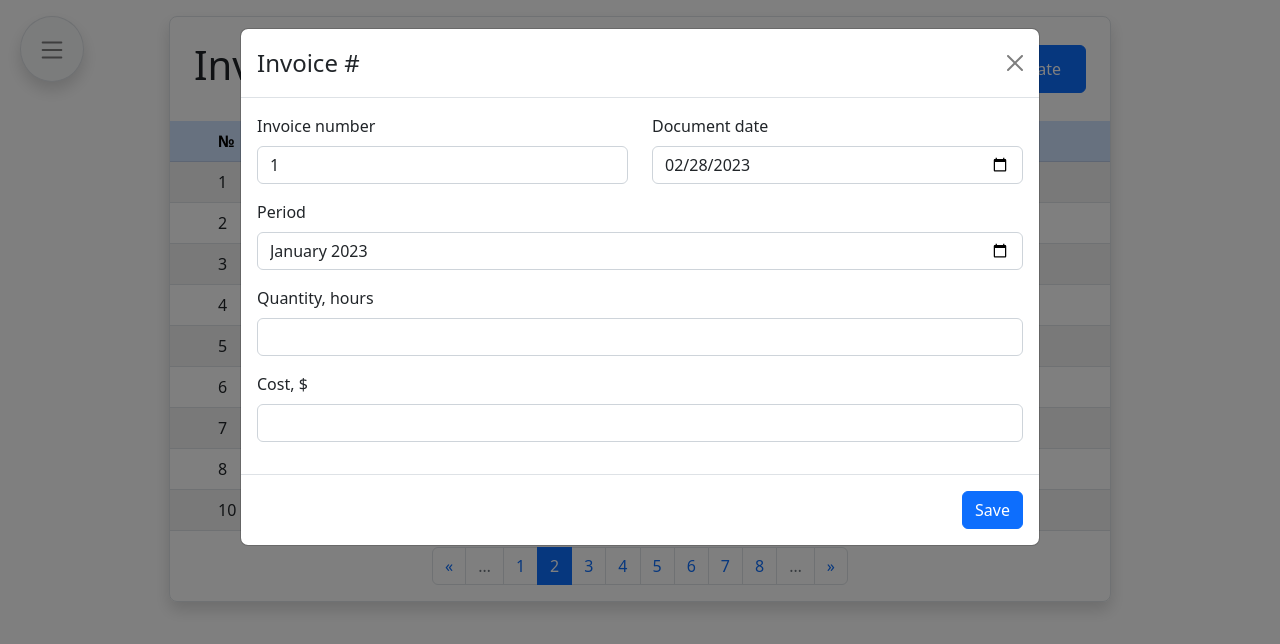
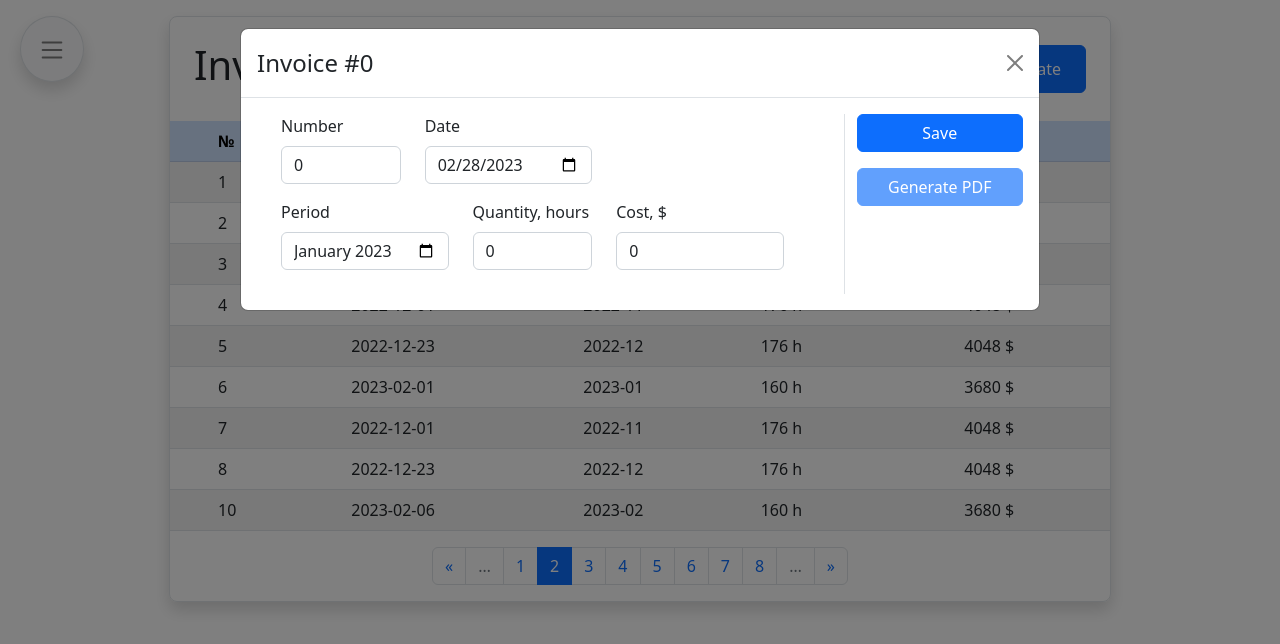
Before and after one commit to Ekaterina41/invoices, a React (Create React App) app: page / in a window 1280 px wide. Both pictures are taken after a click on the button "Create". Shown: the top 644 px of the page. Built offline with nearby package versions, Linux system fonts and the light colour scheme.

Commit message:
Open modal to create/update

```diff
--- a/src/App.js
+++ b/src/App.js
@@ -5,17 +5,22 @@ import { PlusLg, List } from "react-bootstrap-icons";
 import 'bootstrap/dist/css/bootstrap.css';
 
 function App() {
-  const invoices  = [
-    { id: 1, number: 1, date: '2022-12-01', period: 'Nov 2022', quantity: 176, cost: 4048.00 },
-    { id: 2, number: 2, date: '2022-12-23', period: 'Dec 2022', quantity: 176, cost: 4048.00 },
-    { id: 3, number: 3, date: '2023-02-01', period: 'Jan 2023', quantity: 160, cost: 3680.00 },
-    { id: 4, number: 4, date: '2022-12-01', period: 'Nov 2022', quantity: 176, cost: 4048.00 },
-    { id: 5, number: 5, date: '2022-12-23', period: 'Dec 2022', quantity: 176, cost: 4048.00 },
-    { id: 6, number: 6, date: '2023-02-01', period: 'Jan 2023', quantity: 160, cost: 3680.00 },
-    { id: 7, number: 7, date: '2022-12-01', period: 'Nov 2022', quantity: 176, cost: 4048.00 },
-    { id: 8, number: 8, date: '2022-12-23', period: 'Dec 2022', quantity: 176, cost: 4048.00 },
-    { id: 10, number: 10, date: '2023-02-06', period: 'Feb 2023', quantity: 160, cost: 3680.00 }
-  ];
+  const [invoices, setInvoices] = useState([
+    { id: 1, number: 1, date: '2022-12-01', period: '2022-11', quantity: 176, cost: 4048.00 },
+    { id: 2, number: 2, date: '2022-12-23', period: '2022-12', quantity: 176, cost: 4048.00 },
+    { id: 3, number: 3, date: '2023-02-01', period: '2023-01', quantity: 160, cost: 3680.00 },
+    { id: 4, number: 4, date: '2022-12-01', period: '2022-11', quantity: 176, cost: 4048.00 },
+    { id: 5, number: 5, date: '2022-12-23', period: '2022-12', quantity: 176, cost: 4048.00 },
+    { id: 6, number: 6, date: '2023-02-01', period: '2023-01', quantity: 160, cost: 3680.00 },
+    { id: 7, number: 7, date: '2022-12-01', period: '2022-11', quantity: 176, cost: 4048.00 },
+    { id: 8, number: 8, date: '2022-12-23', period: '2022-12', quantity: 176, cost: 4048.00 },
+    { id: 10, number: 10, date: '2023-02-06', period: '2023-02', quantity: 160, cost: 3680.00 }
+  ]);
+
+  const [selectedInvoice, setSelectedInvoice] = useState(null);
+  const [newInvoice, setNewInvoice] = useState(
+    {id: null, number: null, date: '', period: '', quantity: 0, cost: 0}
+  );
 
   // Pagination items
   let currentPage = 2;
@@ -41,6 +46,11 @@ function App() {
   const handleCloseModal = () => setShowModal(false);
   const handleShowModal = () => setShowModal(true);
 
+  const openModal = (invoice) => {
+    setSelectedInvoice(invoice);
+    setShowModal(true);
+  };
+
   // Form utils
   const currentDate = new Date();
   const defaultInvoiceDate = currentDate.toISOString().split('T')[0];
@@ -49,11 +59,17 @@ function App() {
   prevMonthDate.setMonth(currentDate.getMonth()-1);
   const defaultInvoicePeriod = prevMonthDate.toISOString().substring(0, 7);
 
-  const [invoiceNumber, setInvoiceNumber] = useState(1);
+  // const [invoiceNumber, setInvoiceNumber] = useState(1);
+  // const [invoiceQuantity, setInvoiceQuantity] = useState(0);
+  // const [invoiceCost, setInvoiceCost] = useState(0.00);
 
-  const handleNumInput = (e) => {
-      setInvoiceNumber((oldVal) => e.target.value.length <= 5 ? e.target.value : oldVal)
-  }
+  // TODO - add improved validation
+  // function handleNumInput(maxLength, updateStateFunction) {
+  //   return (event) => {
+  //     updateStateFunction((oldVal) =>
+  //       event.target.value.length <= maxLength ? event.target.value : oldVal)
+  //   }
+  // }
 
   return (
     <Container fluid>
@@ -90,7 +106,7 @@ function App() {
           </Button>
         </header>
 
-        <InvoiceList invoices={invoices} />
+        <InvoiceList invoices={invoices} openModal={openModal} />
 
         <Pagination className='justify-content-center'>
           <Pagination.First />
@@ -105,40 +121,58 @@ function App() {
       <Modal show={showModal} onHide={handleCloseModal} backdrop='static' keyboard={false}
         size='lg'>
         <Modal.Header closeButton>
-          <Modal.Title>Invoice #</Modal.Title>
+          <Modal.Title>Invoice #{selectedInvoice ? selectedInvoice.number : 0}</Modal.Title>
         </Modal.Header>
         <Modal.Body>
-          <Form>
-            <Row className="mb-3">
-              <Form.Group as={Col} controlId="formInvoiceNumber">
-                <Form.Label>Invoice number</Form.Label>
-                <Form.Control type="number" value={invoiceNumber} onChange={handleNumInput}/>
-              </Form.Group>
-              <Form.Group as={Col} controlId="formInvoiceDate">
-                <Form.Label>Document date</Form.Label>
-                <Form.Control type="date" defaultValue={defaultInvoiceDate}/>
-              </Form.Group>
-            </Row>
+          <Form className="ps-4">
+          <Row>
+            <Col sm={9}>
+              <Row className="mb-3">
+                {/* <Form.Group as={Col} controlId="formInvoiceNumber" className="mb-3"> */}
+                <Col xs={3}>
+                  <Form.Label>Number</Form.Label>
+                  <Form.Control type="number"
+                    value={selectedInvoice ? selectedInvoice.number : 0}/>
+                </Col>
+                {/* </Form.Group> */}
+                {/* <Form.Group as={Col} controlId="formInvoiceDate" className="mb-3"> */}
+                <Col xs={4}>
+                  <Form.Label>Date</Form.Label>
+                  <Form.Control type="date"
+                    value={selectedInvoice ? selectedInvoice.date : defaultInvoiceDate}/>
+                </Col>
+                {/* </Form.Group> */}
+              </Row>
+              <Row className="mb-4">
+                <Col xs={4}>
+                  <Form.Label>Period</Form.Label>
+                  <Form.Control type="month"
+                    value={selectedInvoice ? selectedInvoice.period : defaultInvoicePeriod}/>
+                </Col>
+                <Col xs={3}>
+                  <Form.Label>Quantity, hours</Form.Label>
+                  <Form.Control type="number" value={selectedInvoice ? selectedInvoice.quantity : 0}/>
+                </Col>
+                <Col  xs={4}>
+                  <Form.Label>Cost, $</Form.Label>
+                  <Form.Control type="number"value={selectedInvoice ? selectedInvoice.cost : 0}/>
+                </Col>
+              </Row>
+            </Col>
 
-            <Form.Group controlId="formInvoicePeriod" className="mb-3" >
-              <Form.Label>Period</Form.Label>
-              <Form.Control type="month" defaultValue={defaultInvoicePeriod}/>
-            </Form.Group>
-            <Form.Group controlId="formInvoiceQuantity" className="mb-3" >
-              <Form.Label>Quantity, hours</Form.Label>
-              <Form.Control type="number"/>
-            </Form.Group>
-            <Form.Group controlId="formInvoiceCost" className="mb-3" >
-              <Form.Label>Cost, $</Form.Label>
-              <Form.Control type="number"/>
-            </Form.Group>
+            <Col className="border-start">
+              <div className="d-grid gap-2">
+                <Button variant="primary" type="submit" className="mb-2">
+                  Save
+                </Button>
+                <Button variant="primary" className="mb-2" disabled>
+                  Generate PDF
+                </Button>
+              </div>
+            </Col>
+          </Row>
           </Form>
         </Modal.Body>
-        <Modal.Footer>
-          <Button variant="primary" onClick={handleCloseModal}>
-            Save
-          </Button>
-        </Modal.Footer>
       </Modal>
 
     </Container>
--- a/src/components/InvoiceList.js
+++ b/src/components/InvoiceList.js
@@ -17,7 +17,9 @@ function InvoiceList(props) {
             <tbody>
                 {
                     props.invoices.map((invoice) => (
-                        <InvoiceListItem key={invoice.id} invoice={invoice}/>
+                        <InvoiceListItem key={invoice.id}
+                            invoice={invoice}
+                            openModal={props.openModal}/>
                     ))
                 }
             </tbody>
--- a/src/components/InvoiceListItem.js
+++ b/src/components/InvoiceListItem.js
@@ -3,7 +3,7 @@ import 'bootstrap/dist/css/bootstrap.css';
 
 function InvoiceListItem(props) {
     return (
-            <tr className='cursor-pointer'>
+            <tr className='cursor-pointer' onClick={() => props.openModal(props.invoice)}>
                 <td className='ps-5'>{props.invoice.number}</td>
                 <td>{props.invoice.date}</td>
                 <td>{props.invoice.period}</td>
```
Also changed, not shown: 1 other file (tests, documents, lock files or other folders).
